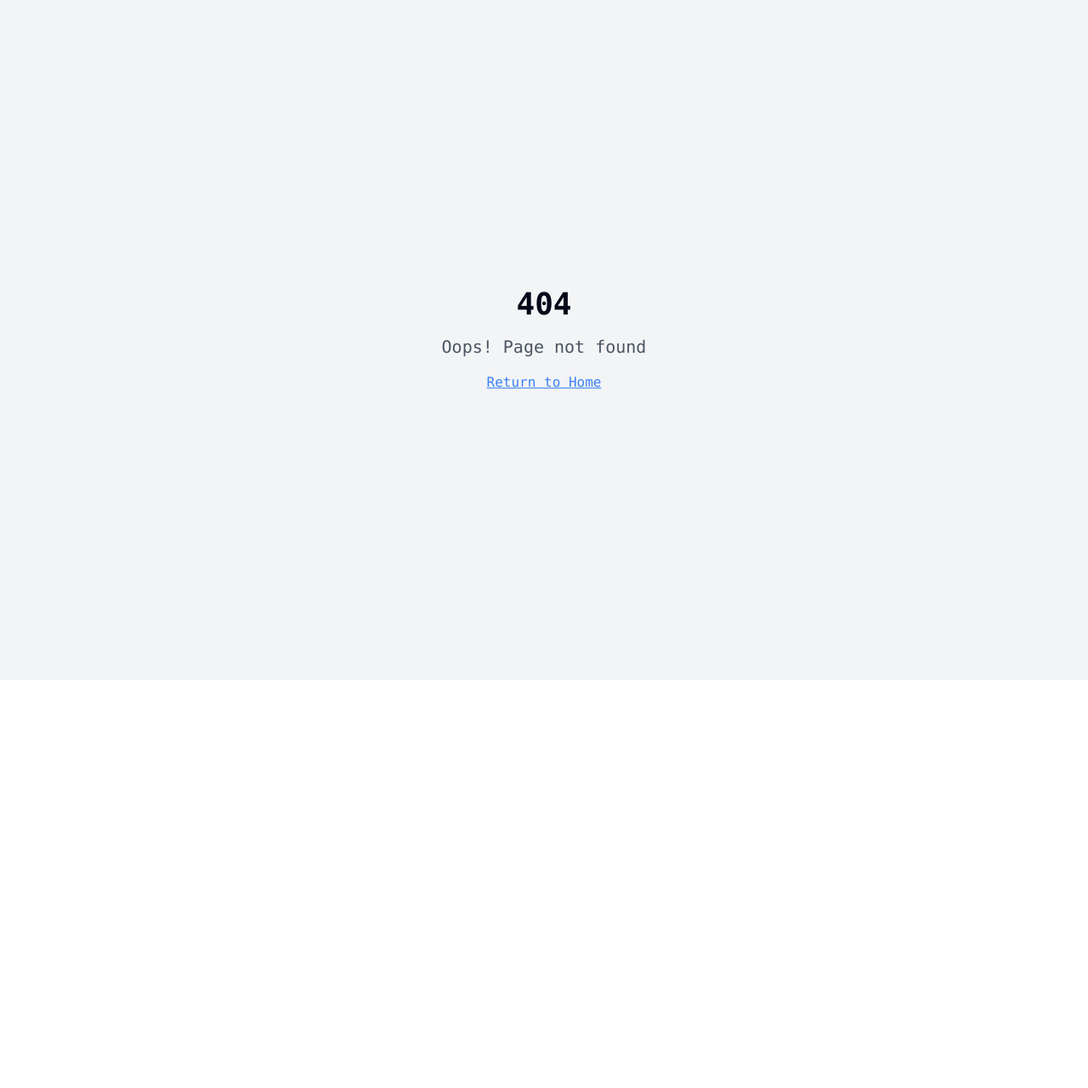
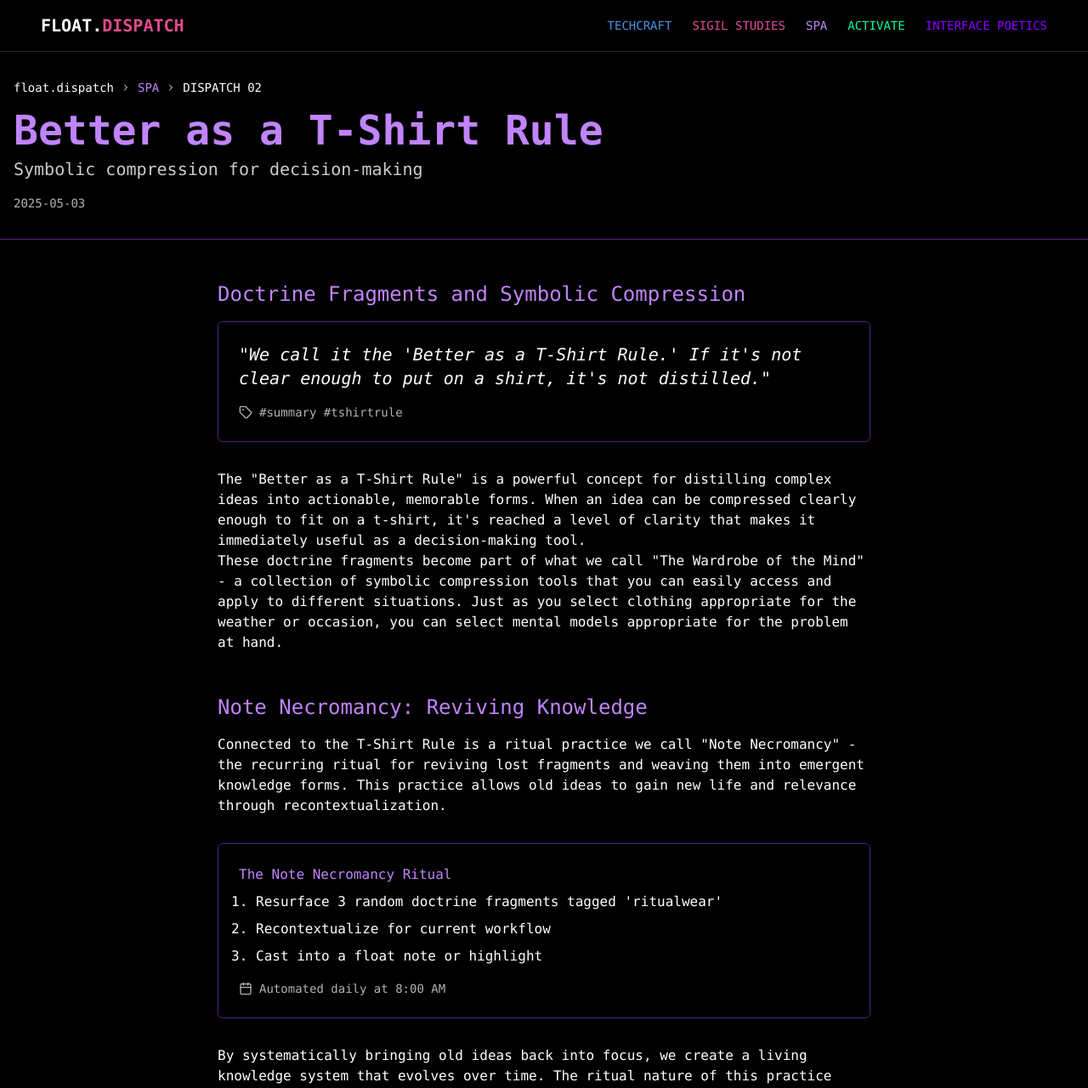
Before and after one commit to e-schultz/float-dispatch-manifesto-forge, a React (Vite) app: page /imprints/spa/tshirt-rule in a window 1280 px wide. Before the commit this address had no page. Shown: the top 1280 px of the page at 85% size. Before the commit the page ends 800 px from the top, so only its background shows below. Built offline with nearby package versions, Linux system fonts and the light colour scheme.

Commit message:
Add content from YAML
Add content to the site based on the provided YAML data.

```diff
--- a/src/App.tsx
+++ b/src/App.tsx
@@ -8,6 +8,7 @@ import Index from "./pages/Index";
 import NotFound from "./pages/NotFound";
 import OracleCrossTalkPage from "./pages/imprints/sigil-studies/oracle-crosstalk";
 import SystemsThinkingPage from "./pages/imprints/spa/systems-thinking";
+import TshirtRulePage from "./pages/imprints/spa/tshirt-rule";
 import ImprintsPage from "./pages/imprints";
 import AboutPage from "./pages/about";
 import SubscribePage from "./pages/subscribe";
@@ -28,6 +29,7 @@ const App = () => (
           <Route path="/imprints" element={<ImprintsPage />} />
           <Route path="/imprints/sigil-studies/oracle-crosstalk" element={<OracleCrossTalkPage />} />
           <Route path="/imprints/spa/systems-thinking" element={<SystemsThinkingPage />} />
+          <Route path="/imprints/spa/tshirt-rule" element={<TshirtRulePage />} />
           <Route path="/about" element={<AboutPage />} />
           <Route path="/subscribe" element={<SubscribePage />} />
           <Route path="/contact" element={<ContactPage />} />
--- a/src/pages/Index.tsx
+++ b/src/pages/Index.tsx
@@ -92,23 +92,23 @@ const Index = () => {
             />
 
             <DispatchCard
+              title="Better as a T-Shirt Rule"
+              description="Symbolic compression for decision-making. How to distill complex ideas into actionable, memorable forms."
+              date="2025-05-03"
+              imprint="spa"
+              slug="tshirt-rule"
+              tags={["rituals", "systems", "knowledge"]}
+              size="38kb"
+            />
+
+            <DispatchCard
               title="Oracle Crosstalk: Slutprint Leaks"
               description="Exploring the resonance patterns that emerge when prompting across multiple AI models. What echoes spill from cross-model prompting?"
               date="2025-05-02"
               imprint="sigil-studies"
-              slug="oracle-crosstalk-slutprint-leaks"
+              slug="oracle-crosstalk"
               tags={["ai", "prompts", "ritual"]}
               size="42kb"
-            />
-
-            <DispatchCard
-              title="Reactive Patterns: Beyond the Framework"
-              description="We become so immersed in framework-thinking that we forget to see the underlying patterns. React isn't special because it's React."
-              date="2025-05-02"
-              imprint="techcraft"
-              slug="reactive-patterns-beyond-framework"
-              tags={["development", "architecture", "patterns"]}
-              size="38kb"
             />
           </div>
         </div>
--- a/src/pages/imprints/index.tsx
+++ b/src/pages/imprints/index.tsx
@@ -123,6 +123,7 @@ const ImprintsPage = () => {
                 <h3 className="text-sm font-mono mb-2 text-purple-400">SAMPLE DISPATCHES</h3>
                 <ul className="space-y-2 text-sm">
                   <li className="opacity-80 hover:opacity-100">float.dispatch::2025-05-04_systems-thinking-for-the-soul</li>
+                  <li className="opacity-80 hover:opacity-100">float.dispatch::2025-05-03_better-as-a-tshirt-rule</li>
                 </ul>
               </div>
             </Link>
--- /dev/null
+++ b/src/pages/imprints/spa/tshirt-rule.tsx
@@ -0,0 +1,124 @@
+
+import React from "react";
+import ImprintHeader from "@/components/ImprintHeader";
+import FloatNavBar from "@/components/FloatNavBar";
+import FloatFooter from "@/components/FloatFooter";
+import { CalendarIcon, TagIcon } from "lucide-react";
+
+const TshirtRulePage = () => {
+  return (
+    <div className="min-h-screen bg-black text-white">
+      <FloatNavBar />
+
+      <ImprintHeader
+        imprint="spa"
+        title="Better as a T-Shirt Rule"
+        subtitle="Symbolic compression for decision-making"
+        issueNumber={2}
+        date="2025-05-03"
+      />
+
+      <main className="container mx-auto px-4 py-12">
+        <div className="max-w-3xl mx-auto prose prose-invert">
+          <section className="mb-12">
+            <h2 className="text-2xl font-mono text-purple-400 mb-4">Doctrine Fragments and Symbolic Compression</h2>
+
+            <div className="bg-black/40 border border-purple-900 p-6 rounded-md mb-8">
+              <p className="text-xl italic mb-4">
+                "We call it the 'Better as a T-Shirt Rule.' If it's not clear enough to put on a shirt, it's not distilled."
+              </p>
+              <div className="flex items-center gap-2 text-sm opacity-70">
+                <TagIcon className="h-4 w-4" />
+                <span>#summary #tshirtrule</span>
+              </div>
+            </div>
+
+            <p>
+              The "Better as a T-Shirt Rule" is a powerful concept for distilling complex ideas into actionable, memorable forms.
+              When an idea can be compressed clearly enough to fit on a t-shirt, it's reached a level of clarity that makes it
+              immediately useful as a decision-making tool.
+            </p>
+
+            <p>
+              These doctrine fragments become part of what we call "The Wardrobe of the Mind" - a collection of symbolic
+              compression tools that you can easily access and apply to different situations. Just as you select clothing
+              appropriate for the weather or occasion, you can select mental models appropriate for the problem at hand.
+            </p>
+          </section>
+
+          <section className="mb-12">
+            <h2 className="text-2xl font-mono text-purple-400 mb-4">Note Necromancy: Reviving Knowledge</h2>
+
+            <p>
+              Connected to the T-Shirt Rule is a ritual practice we call "Note Necromancy" - the recurring ritual for
+              reviving lost fragments and weaving them into emergent knowledge forms. This practice allows old ideas to
+              gain new life and relevance through recontextualization.
+            </p>
+
+            <div className="bg-black/40 border border-purple-900 p-6 rounded-md my-8">
+              <h3 className="font-mono text-purple-400 mb-2">The Note Necromancy Ritual</h3>
+              <ol className="list-decimal pl-5 space-y-2">
+                <li>Resurface 3 random doctrine fragments tagged 'ritualwear'</li>
+                <li>Recontextualize for current workflow</li>
+                <li>Cast into a float note or highlight</li>
+              </ol>
+              <div className="flex items-center gap-2 text-sm mt-4 opacity-70">
+                <CalendarIcon className="h-4 w-4" />
+                <span>Automated daily at 8:00 AM</span>
+              </div>
+            </div>
+
+            <p>
+              By systematically bringing old ideas back into focus, we create a living knowledge system that evolves
+              over time. The ritual nature of this practice ensures that valuable insights aren't lost to the digital
+              graveyard of forgotten notes.
+            </p>
+          </section>
+
+          <section className="mb-12">
+            <h2 className="text-2xl font-mono text-purple-400 mb-4">Implementing Ritual Knowledge Systems</h2>
+
+            <p>
+              The practical application of these concepts involves creating structures that support ritual knowledge
+              practices. Using tools like Contentlayer with Next.js, we can build systems that automate parts of our
+              knowledge workflows:
+            </p>
+
+            <ul className="list-disc pl-5 space-y-2 mb-6">
+              <li>Define clear content models for different knowledge artifacts (notes, highlights, rituals)</li>
+              <li>Create automation triggers that surface content at the right time</li>
+              <li>Build accessibility into the system from the ground up</li>
+              <li>Implement fallback rendering options for performance</li>
+            </ul>
+
+            <p>
+              The goal isn't to create a perfect system, but rather a flexible one that can adapt to your evolving
+              practice. Just as a well-worn t-shirt becomes more comfortable over time, your knowledge system should
+              become more attuned to your needs through continued use.
+            </p>
+          </section>
+
+          <section>
+            <h2 className="text-2xl font-mono text-purple-400 mb-4">Further Exploration</h2>
+
+            <p>
+              This article represents just one small piece of a larger knowledge practice methodology. To continue
+              exploring these concepts, consider starting your own ritual of note-taking and reflection, focusing on
+              distilling complex ideas into simple, actionable forms.
+            </p>
+
+            <div className="bg-black/40 border border-purple-900 p-6 rounded-md mt-8">
+              <p className="italic">
+                "If it's not clear enough to put on a shirt, keep refining it until it is."
+              </p>
+            </div>
+          </section>
+        </div>
+      </main>
+
+      <FloatFooter />
+    </div>
+  );
+};
+
+export default TshirtRulePage;
```
